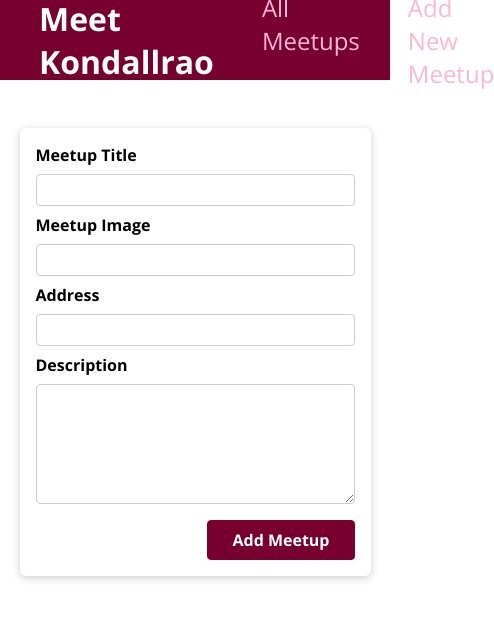
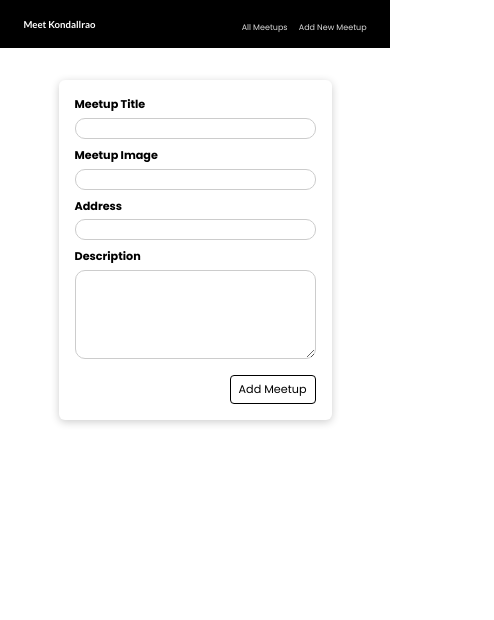
Before and after one commit to neeravbhaskarla/next-project, a Next.js app: page /new-meetup in a window 390 px wide. Shown: the top 620 px of the page, 494 px wide, since content can reach past the window. Built offline with nearby package versions, Linux system fonts and the light colour scheme.

Commit message:
mobile style

```diff
--- a/components/layout/Layout.module.css
+++ b/components/layout/Layout.module.css
@@ -3,3 +3,10 @@
   width: 90%;
   max-width: 40rem;
 }
+@media (max-width: 500px){
+  .main {
+    margin: 2rem auto;
+    width: 70%;
+    max-width: 40rem;
+  }
+}
--- a/components/layout/MainNavigation.module.css
+++ b/components/layout/MainNavigation.module.css
@@ -37,3 +37,29 @@
 .header a.active {
   color: white;
 }
+@media (max-width: 500px){
+  .header {
+    width: 100%;
+    height: 3rem;
+    justify-content: space-between;
+    background-color: #000000;
+    padding: 0 6%;
+  }
+
+  .logo {
+    font-size: 0.6rem;
+    color: white;
+    font-weight: bold;
+    font-family: 'Lato', sans-serif;
+  }
+
+  .header li {
+    margin-left: 0.7rem;
+  }
+
+  .header a {
+    font-size: 0.5rem;
+    color: #dbdbdb;
+  }
+
+}
--- a/components/meetups/MeetupItem.module.css
+++ b/components/meetups/MeetupItem.module.css
@@ -44,3 +44,18 @@
 .actions button:active {
   background-color: #ffe2ed;
 }
+@media (max-width: 500px){
+  .item {
+    margin: 5rem 0;
+  }
+
+  .image {
+    height: 14rem;
+  }
+
+  .actions button {
+    color: #000000;
+    border: 1.5px solid #000000;
+  }
+
+}
--- a/components/meetups/NewMeetupForm.module.css
+++ b/components/meetups/NewMeetupForm.module.css
@@ -43,3 +43,34 @@
   background-color: #a50e48;
   border-color: #a50e48;
 }
+
+@media (max-width: 500px){
+  .control{
+    font-size: 0.7rem;
+  }
+  .control label {
+    margin-bottom: 0.3rem;
+  }
+
+  .control input,
+  .control textarea {
+    padding: 1px;
+    border-radius: 10px;
+    border: 1px solid #ccc;
+  }
+
+  .actions button {
+    font-size: 0.7rem;
+    background-color: #ffffff;
+    color: black;
+    padding: 0.3rem 0.5rem;
+    border: 1px solid #000000;
+    border-radius: 4px;
+    font-weight: 400;
+  }
+
+  .actions button:active {
+    background-color: white;
+    border-color: black
+  }
+}
--- a/styles/globals.css
+++ b/styles/globals.css
@@ -1,11 +1,11 @@
-@import url('https://fonts.googleapis.com/css2?family=Lato:wght@700&family=Open+Sans:wght@400;700&display=swap');
+@import url('https://fonts.googleapis.com/css2?family=Lato:wght@700&family=Poppins:wght@400;700&display=swap');
 
 * {
   box-sizing: border-box;
 }
 
 body {
-  font-family: 'Open Sans', 'Lato', sans-serif;
+  font-family: 'Poppins', sans-serif;
   margin: 0;
   padding: 0;
 }
```
